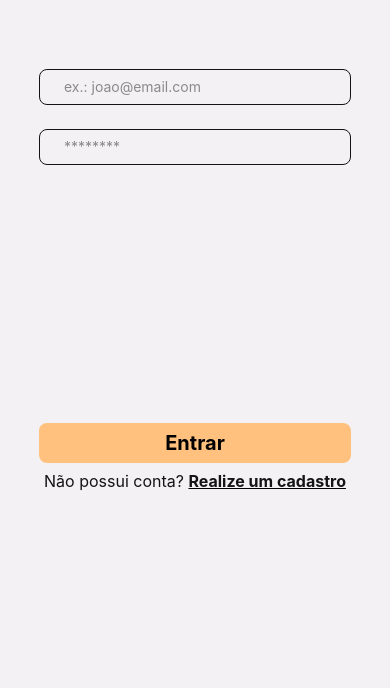
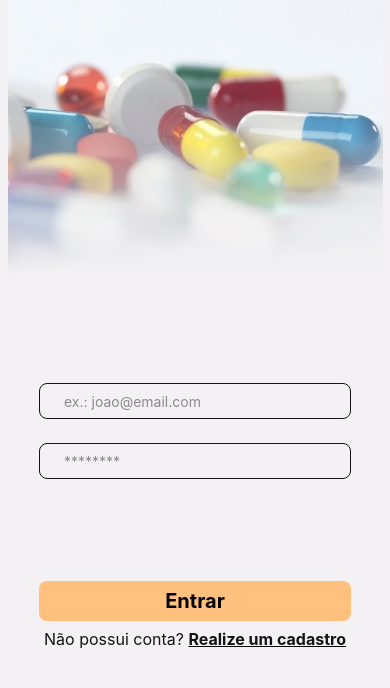
Before and after one commit to carollopesbejan/ValeMais-app, a React Native app: screen / in a window 390 px wide. Shown: the part 142-830 px from the top of the page. Built offline with nearby package versions, Linux system fonts and the light colour scheme.

Commit message:
feat: frontend da tela login finalizada

```diff
--- a/src/components/HasAccount/index.tsx
+++ b/src/components/HasAccount/index.tsx
@@ -1,8 +1,7 @@
-import { Pressable } from "react-native"
-import { LinkText, Text } from "./style"
+import { LinkText, Text } from "./style";
 
 export const HasAccount = ({ text, fn, textLink }) => {
     return (
-        <Text>{text} <Pressable onPress={fn}><LinkText>{textLink}</LinkText></Pressable></Text>
+        <Text>{text} <LinkText onPress={fn}>{textLink}</LinkText></Text>
     )
 }
--- a/src/components/HasAccount/style.js
+++ b/src/components/HasAccount/style.js
@@ -7,6 +7,7 @@ export const Text = styled.Text`
 `;
 
 export const LinkText = styled.Text`
+    font-size: 16px;
     text-decoration: underline;
     font-weight: 700;
 `;
--- a/src/screens/TelaCadastro/index.tsx
+++ b/src/screens/TelaCadastro/index.tsx
@@ -1,10 +1,10 @@
 import React, { useState } from 'react';
-import { Alert, Pressable, ActivityIndicator } from "react-native";
+import { Alert, ActivityIndicator } from "react-native";
 import { ButtonArrow, ContainerForms, ContainerButton, Label, ContainerField } from "./style";
 import { Container } from "../../components/styles/LoginCadastro";
 import { supabase } from "../../lib/supabase";
 import { FormField } from "../../components/FormField";
-import ArrowBackIosIcon from '@mui/icons-material/ArrowBackIos';
+import { MaterialIcons } from '@expo/vector-icons';
 import { FormButton } from '../../components/FormButton';
 import { HasAccount } from '../../components/HasAccount';
 
@@ -44,7 +44,7 @@ export function TelaCadastro({ navigation }) {
     return (
         <Container>
             <ButtonArrow onPress={() => navigation.navigate("TelaLogin")}>
-                <ArrowBackIosIcon/>
+                <MaterialIcons name="arrow-back-ios" size={24} color="#E8A009" />
             </ButtonArrow>
             <ContainerForms>
                 <ContainerField>
--- a/src/screens/TelaCadastro/style.js
+++ b/src/screens/TelaCadastro/style.js
@@ -3,7 +3,6 @@ import styled from "styled-components/native";
 export const ButtonArrow = styled.Pressable`
     align-self: flex-start;
     margin-left: 10%;
-    color: ${(props) => props.theme.colors.arrowColor};
 `;
 
 export const ContainerForms = styled.View`
--- a/src/screens/TelaLogin/style.js
+++ b/src/screens/TelaLogin/style.js
@@ -9,3 +9,10 @@ export const ContainerButton = styled.View`
     width: 80%;
     gap: ${(props) => props.theme.spacing.small};
 `;
+
+export const Banner = styled.Image`
+`;
+
+export const Logo = styled.Image`
+
+`;
--- a/src/screens/index.tsx
+++ b/src/screens/index.tsx
@@ -3,7 +3,7 @@ import { FormField } from "../components/FormField";
 import { Container } from "../components/styles/LoginCadastro";
 import { useState } from "react";
 import { supabase } from "../lib/supabase";
-import { ContainerButton, ContainerForms } from "./TelaLogin/style";
+import { Banner, ContainerButton, ContainerForms, Logo } from "./TelaLogin/style";
 import { FormButton } from "../components/FormButton";
 import { HasAccount } from "../components/HasAccount";
 
@@ -42,6 +42,8 @@ export const TelaLogin = ({ navigation }) => {
     }
     return (
         <Container>
+            <Banner source={require('../assets/bannerLogin.jpg')}  />
+            <Logo source={require('../assets/logotxt.svg')}/>
             <ContainerForms>
                 <FormField
                     placeholder="ex.: joao@email.com"
```
Also changed, not shown: src/assets/bannerLogin.jpg (added), src/assets/logotxt.svg (added).
